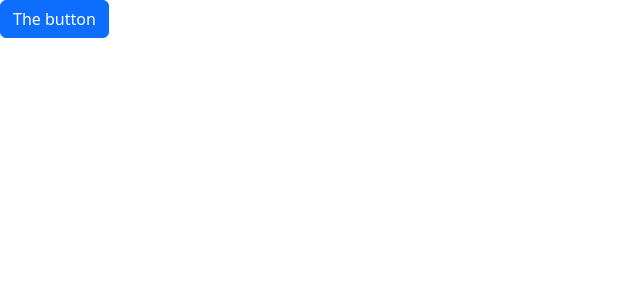
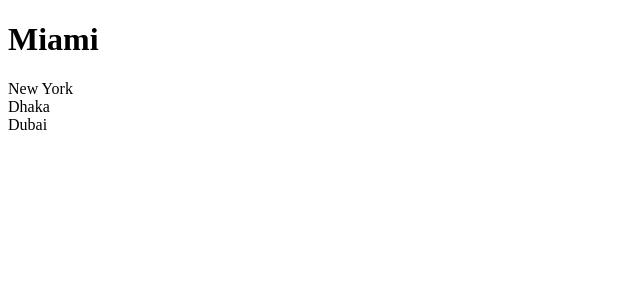
Before and after one commit to rajin-khan/Syncly, a React (Vite) app in the folder learning/adib/react-app/: page / in a window 1280 px wide. Shown: the top 300 px of the page, without its empty margins (0-640 px from the left). Built offline with nearby package versions, Linux system fonts and the light colour scheme.

Commit message:
Learn how vanilla CSS works with React

```diff
--- a/learning/adib/react-app/src/App.tsx
+++ b/learning/adib/react-app/src/App.tsx
@@ -1,14 +1,11 @@
-import { useState } from "react";
-import Alert from "./components/Alert";
-import Button from "./components/Button";
+import ListGroup from "./components/ListGroup";
 
 function App() {
-  const [alertVisible, setAlertVisibility] =  useState(false);
+  const items = ["New York", "Dhaka", "Dubai"];
 
   return (
     <div>
-        { alertVisible && <Alert onClose={() => setAlertVisibility(false)}>An alert!</Alert>}
-        <Button color='primary' onClick={() => setAlertVisibility(true)}>The button</Button>
+      <ListGroup heading="Miami" items={items} onSelectItem={() => {}} />
     </div>
   );
 }
--- /dev/null
+++ b/learning/adib/react-app/src/components/ListGroup/ListGroup.css
@@ -0,0 +1,4 @@
+.list-group {
+    list-style: none;
+    padding: 0;
+}
--- a/learning/adib/react-app/src/components/ListGroup.tsx
+++ b/learning/adib/react-app/src/components/ListGroup/ListGroup.tsx
@@ -1,4 +1,6 @@
 import { useState } from "react";
+import './ListGroup.css'
+
 interface Props {
     items: string[];
     heading: string;
--- /dev/null
+++ b/learning/adib/react-app/src/components/ListGroup/index.ts
@@ -0,0 +1,3 @@
+import ListGroup from "./ListGroup";
+
+export default ListGroup;
--- a/learning/adib/react-app/src/main.tsx
+++ b/learning/adib/react-app/src/main.tsx
@@ -1,7 +1,6 @@
 import React from 'react'
 import ReactDOM from 'react-dom/client'
 import App from './App'
-import 'bootstrap/dist/css/bootstrap.css'
 
 ReactDOM.createRoot(document.getElementById('root') as HTMLElement).render(
   <React.StrictMode>
```
